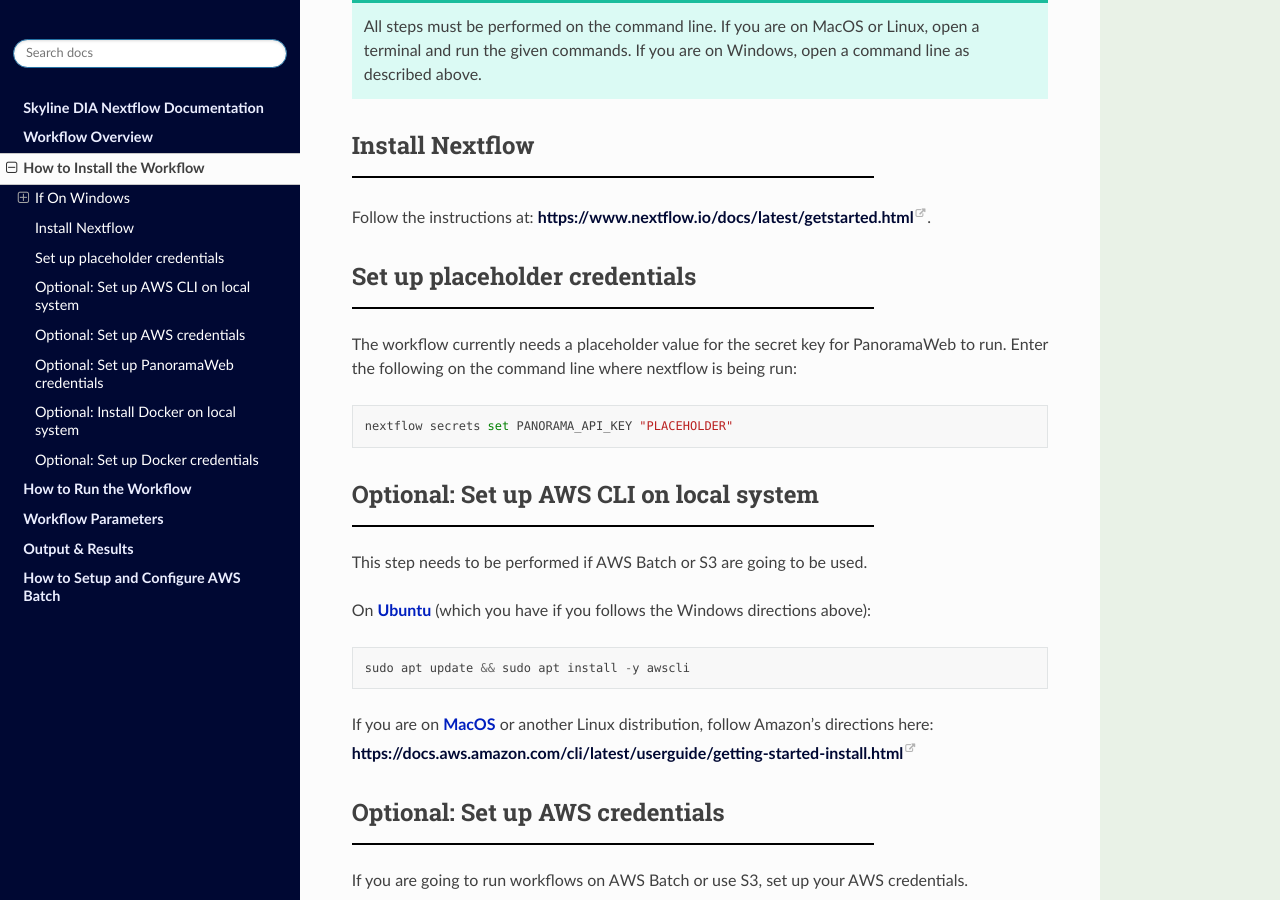
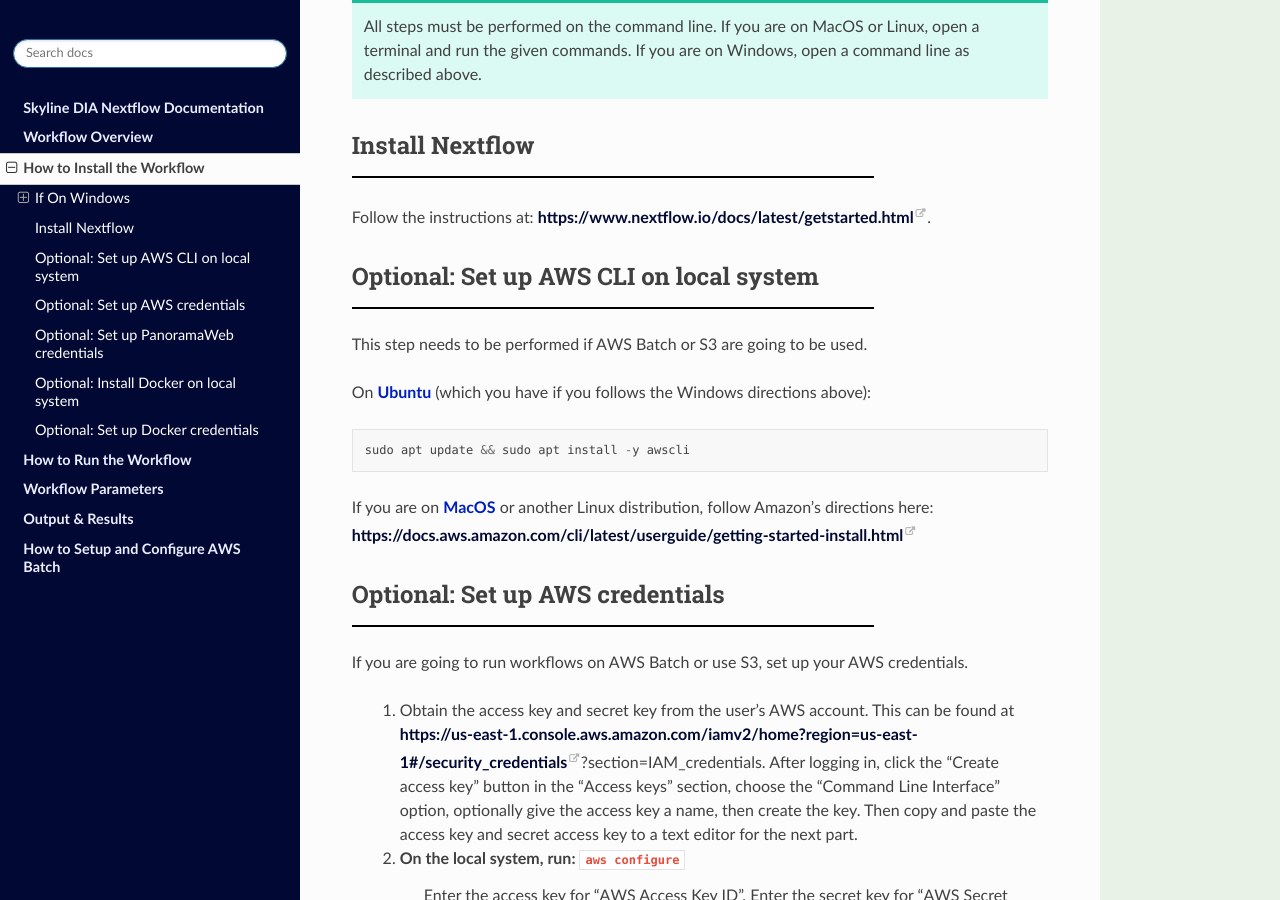
Before and after one commit to mriffle/nf-skyline-dia-ms, a Sphinx documentation site: the page built from docs/source/how_to_install.rst, in a window 1280 px wide and 900 px high, scrolled down 1442 px. Built offline with Sphinx 7.4.7 and the Read the Docs theme 2.0.0, drawn with Linux system fonts in a browser that asks for light colours.

Commit message:
docs: update install instructions, remove placeholder step

```diff
--- a/docs/source/how_to_install.rst
+++ b/docs/source/how_to_install.rst
@@ -34,14 +34,6 @@
 Install Nextflow
 ================
 Follow the instructions at: https://www.nextflow.io/docs/latest/getstarted.html.
-
-Set up placeholder credentials
-==============================
-The workflow currently needs a placeholder value for the secret key for PanoramaWeb to run. Enter the following on the command line where nextflow is being run:
-
-.. code::
-
-    nextflow secrets set PANORAMA_API_KEY "PLACEHOLDER"
 
 Optional: Set up AWS CLI on local system
 ========================================
```
